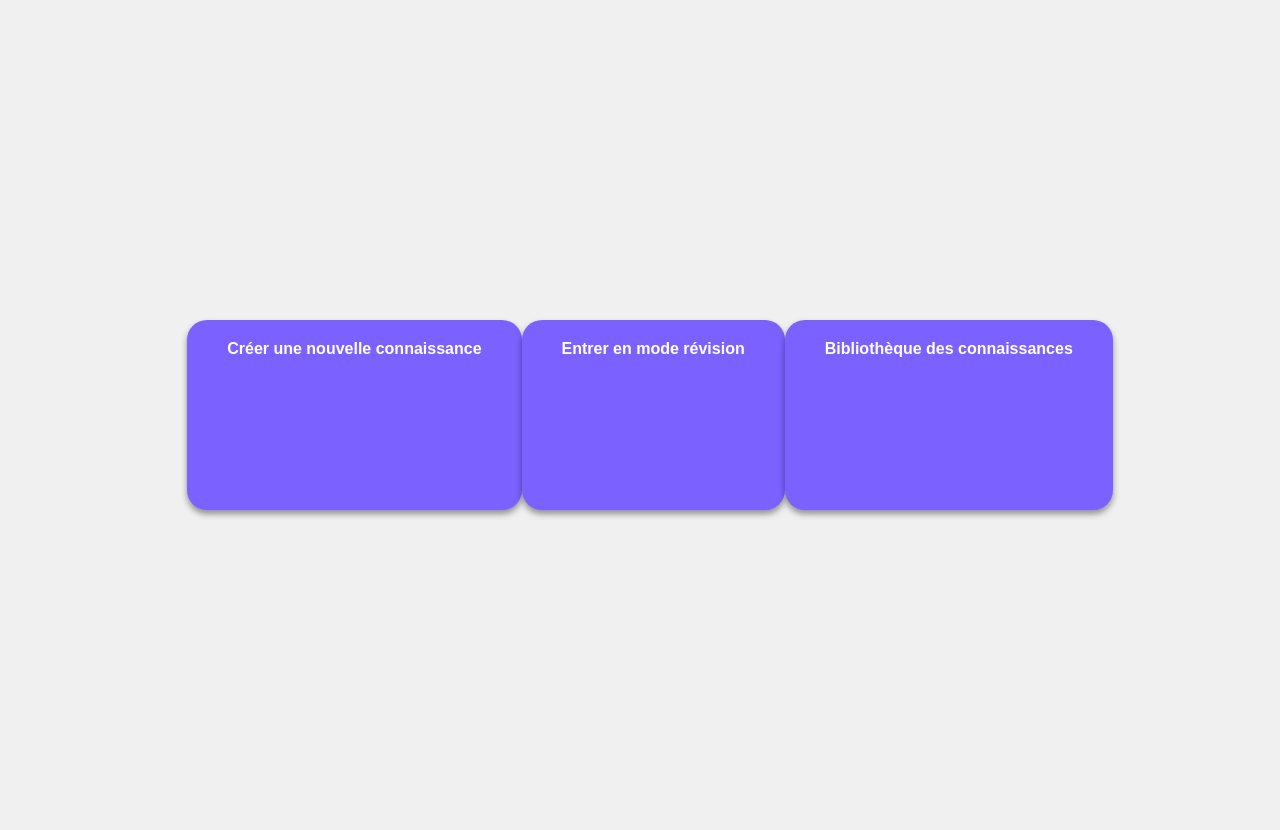
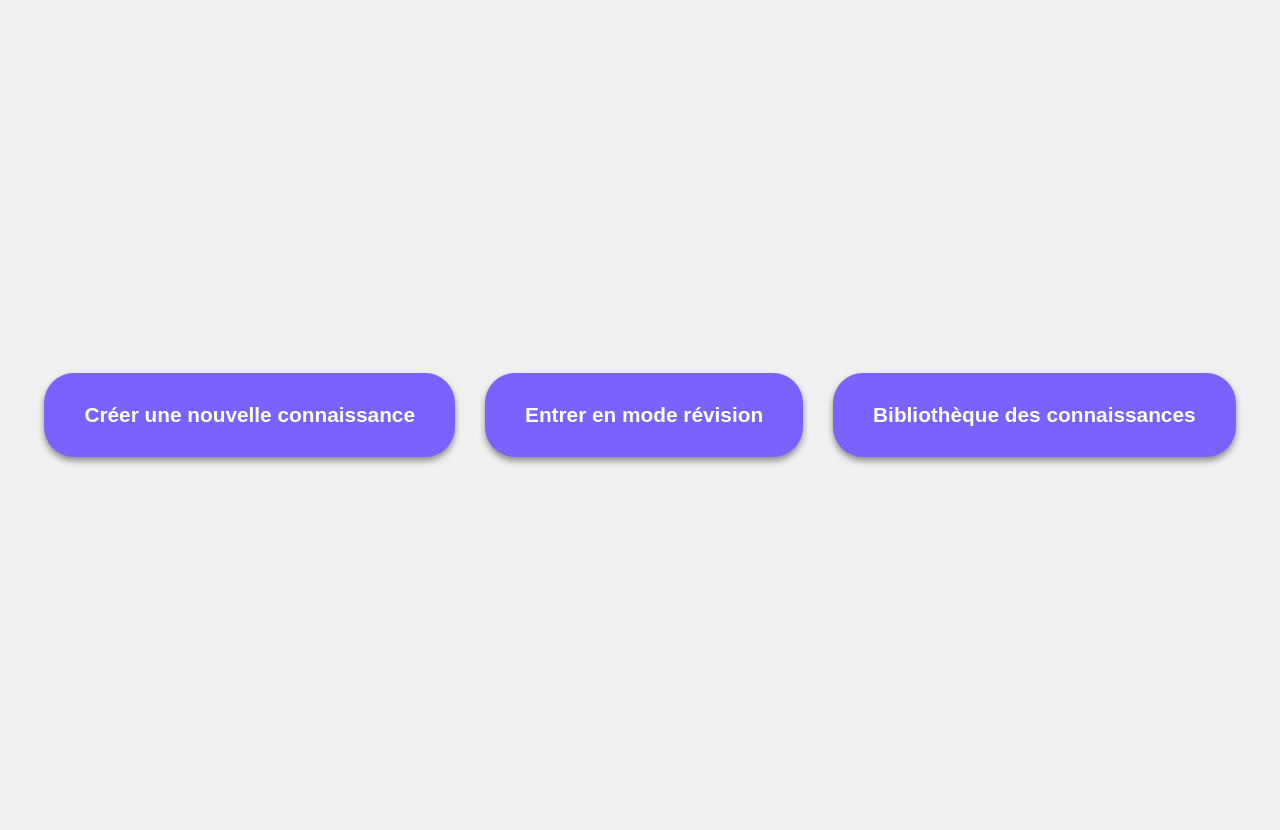
Before and after one commit to Tezay/reminder, a Flask app: page / in a window 1280 px wide. Run offline with Flask 3, Linux system fonts and the light colour scheme.

Commit message:
new.css update

```diff
--- a/static/css/menu.css
+++ b/static/css/menu.css
@@ -44,14 +44,17 @@
         flex-direction: row;
         justify-content: center;
         align-items: center;
+        gap: 30px;
     }
 
     .mode {
-        margin: 10px;
         flex: 1;
     }
 
     .mode a {
-        height: 150px;
+        padding: 30px 40px;
+        font-size: 1.3em;
+        border-radius: 30px; /* Bordures arrondies */
     }
+
 }
```
